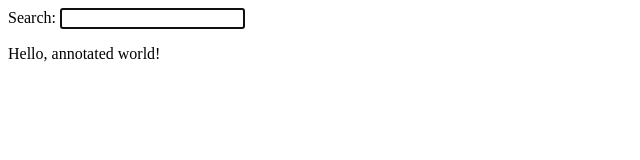
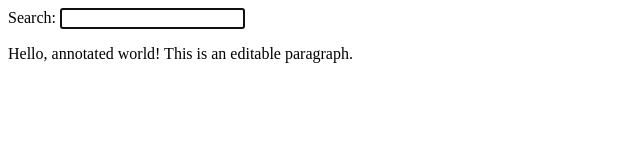
Before and after one commit to apache/incubator-annotator, a website built with webpack: page demo/index.html in a window 1280 px wide. Shown: the whole page, without its empty margins (0-640 px from the left). Built offline with nearby package versions, Linux system fonts and the light colour scheme.

Commit message:
Add contenteditable.

```diff
--- a/demo/index.html
+++ b/demo/index.html
@@ -7,8 +7,9 @@
   <body>
     <label for="query">Search:</label>
     <input id="query" autocomplete="off" autofocus>
-    <p id="corpus">
-      Hello, annotated world!
+    <p id="corpus" contenteditable="true">
+      Hello, annotated world! This is an editable paragraph.
+    </p>
     <script src="/manifest.js"></script>
     <script src="/common.js"></script>
     <script src="/demo.js"></script>
```
